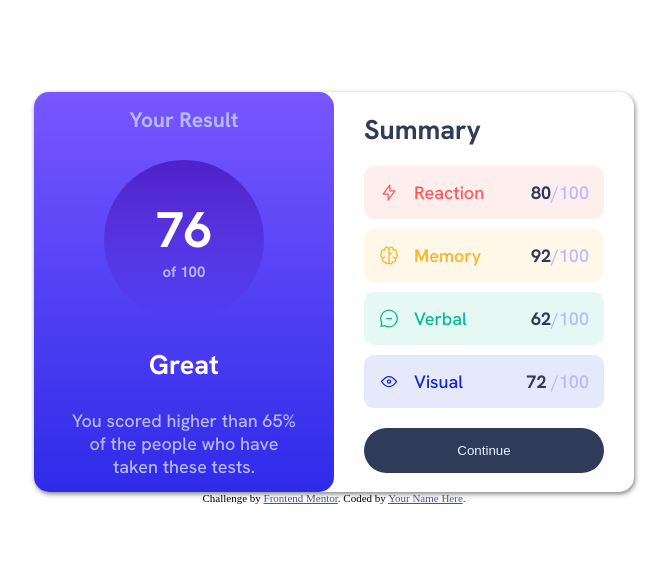
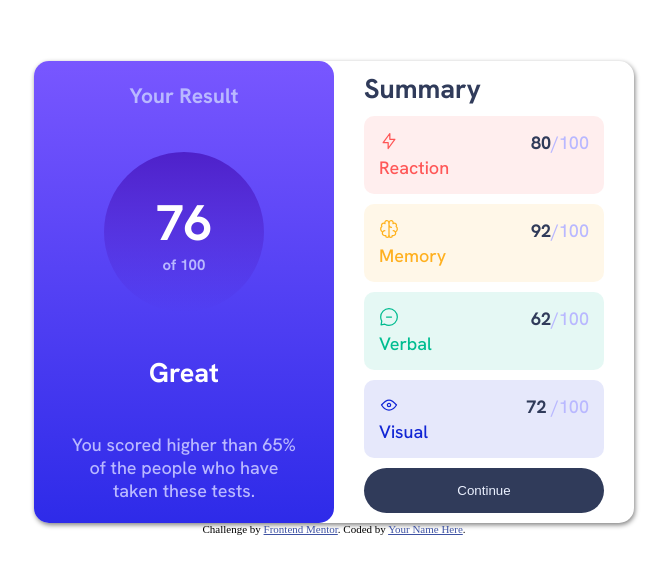
Before and after one commit to Damsithcoder/Result-summery-Component, a plain HTML site: page index.html in a window 1280 px wide. Shown: the part 152-726 px from the top of the page, without its empty margins (306-975 px from the left). Drawn offline with Linux system fonts and the light colour scheme.

Commit message:
Update index.html

```diff
--- a/index.html
+++ b/index.html
@@ -32,31 +32,26 @@
       <h2> Summary</h2>
       <div class="card">
       <div class="col-4 Reaction">
-       <span><img src="assets/images/icon-reaction.svg" alt="icon">
+       <div class="span" ><img src="assets/images/icon-reaction.svg" alt="icon">
         <p>Reaction</p>
-      </span>
+      </div >
 
         <div class="marks"><strong>80</strong>/100</div>
 
       </div>
       <div class="col-4 memory">
-       <span><img src="assets/images/icon-memory.svg" alt="icon">
-        <p>Memory</p></span>
-
-
+       <div class="span" ><img src="assets/images/icon-memory.svg" alt="icon">
+        <p>Memory</p></div >
         <div class="marks"><strong>92</strong>/100</div>
       </div>
       <div class="col-4 Verbal">
-       <span><img src="assets/images/icon-verbal.svg" alt="icon">
-        <p>Verbal</p></span>
-
-
+       <div class="span" ><img src="assets/images/icon-verbal.svg" alt="icon">
+        <p>Verbal</p></div >
         <div class="marks"><strong>62</strong>/100</div>
       </div>
       <div class="col-4 Visual">
-        <span><img src="assets/images/icon-visual.svg" alt="icon">
-        <p>Visual</p></span>
-
+        <div class="span" ><img src="assets/images/icon-visual.svg" alt="icon">
+        <p>Visual</p></div >
 
         <div class="marks"><strong>72</strong> /100</div>
       </div>
@@ -68,12 +63,6 @@
 
   <!--footer-->
 
-
-
-
-
-
-
   <footer>
   <div class="attribution">
     Challenge by <a href="https://www.frontendmentor.io?ref=challenge" target="_blank">Frontend Mentor</a>.
```
